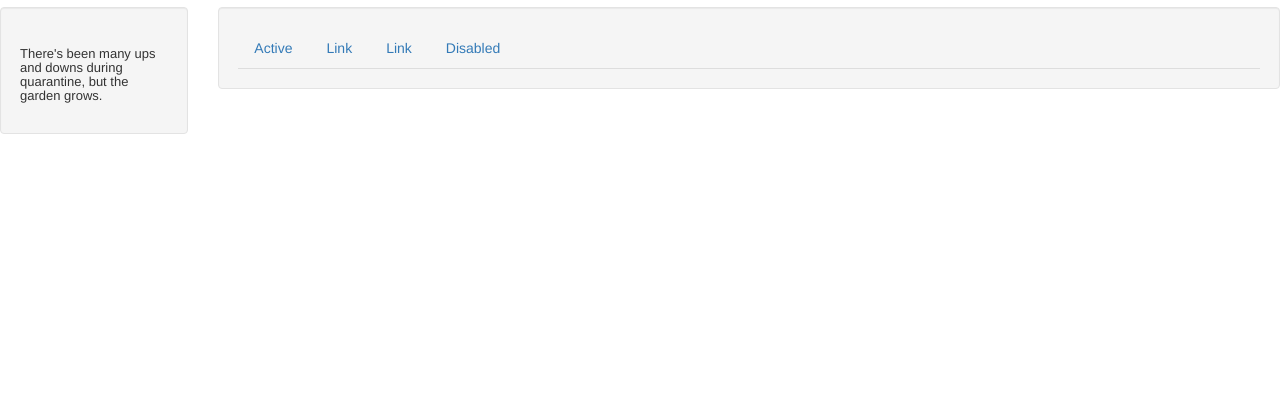
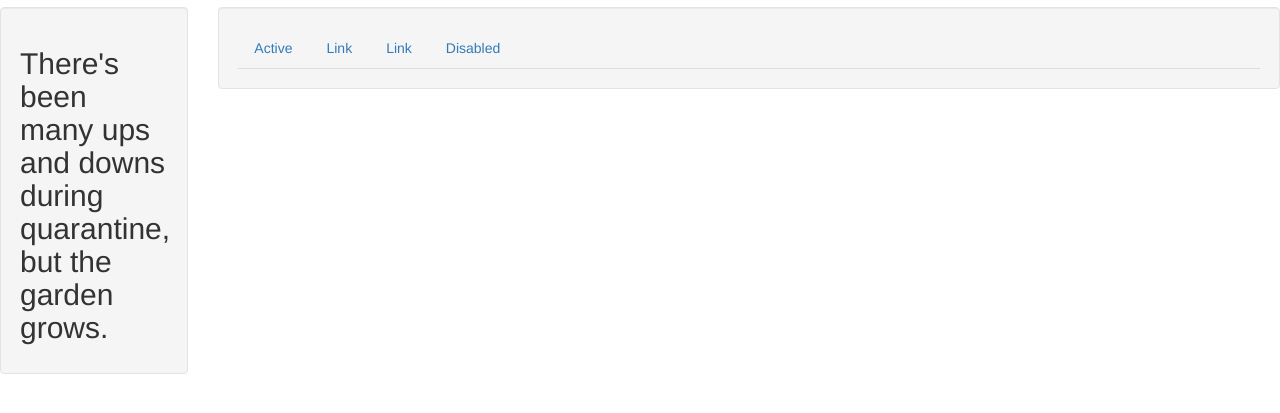
Before and after one commit to fetonecontrol/the-garden, a plain HTML site: page garden.html in a window 1280 px wide. Shown: the part 63-476 px from the top of the page. Drawn offline with Linux system fonts and the light colour scheme.

Commit message:
create peppers, tomatoes, strawberries, brocoli html files

```diff
--- a/css/styles.css
+++ b/css/styles.css
@@ -1,4 +1,4 @@
-.sidebar h2 {
+.sidebar {
   font-size: small;
   text-shadow: aqua;
 }
```
Also changed, not shown: brocoli.html (added), peppers.html (added), strawberries.html (added), tomatoes.html (added).
